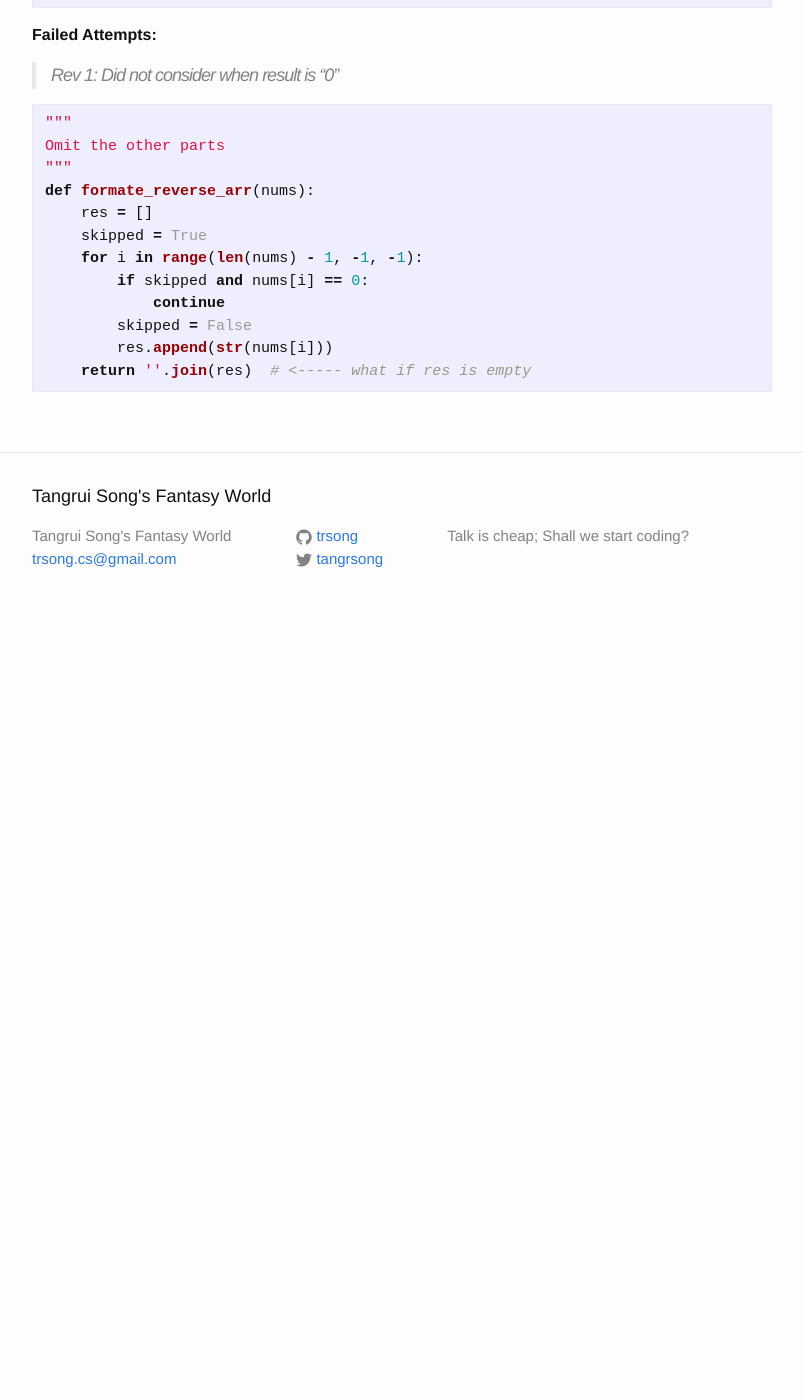
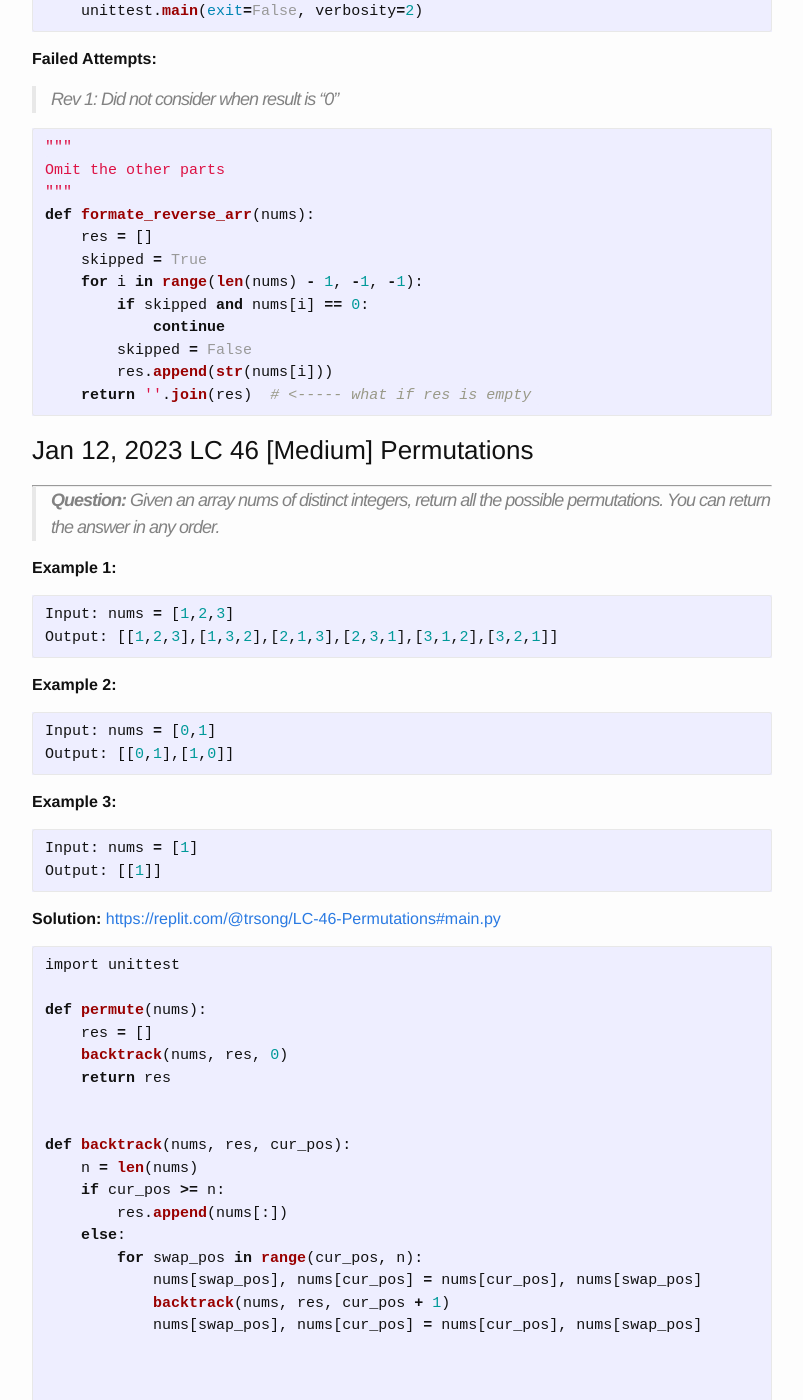
Before and after one commit to trsong/trsong.github.io, a Jekyll site: the page built from _posts/2023-01-01-DailyQuestions.md, in a window 1280 px wide and 1400 px high, scrolled down 23859 px. Shown: the whole window, without its empty margins (238-1041 px from the left). Built offline with Jekyll 4.4.1, drawn with Linux system fonts in a browser that asks for light colours; before the commit the page ends 24489 px from its top, so only the background shows below that; some of the changed text lies outside the part shown.

Commit message:
Add Jan 12 question.

````diff
--- a/_posts/2023-01-01-DailyQuestions.md
+++ b/_posts/2023-01-01-DailyQuestions.md
@@ -1115,3 +1115,85 @@ def formate_reverse_arr(nums):
         res.append(str(nums[i]))
     return ''.join(res)  # <----- what if res is empty
 ```
+
+### Jan 12, 2023 LC 46 \[Medium\] Permutations
+---
+> **Question:** Given an array nums of distinct integers, return all the possible permutations. You can return the answer in any order.
+
+**Example 1:**
+
+```py
+Input: nums = [1,2,3]
+Output: [[1,2,3],[1,3,2],[2,1,3],[2,3,1],[3,1,2],[3,2,1]]
+```
+
+**Example 2:**
+
+```py
+Input: nums = [0,1]
+Output: [[0,1],[1,0]]
+```
+
+**Example 3:**
+
+```py
+Input: nums = [1]
+Output: [[1]]
+```
+
+
+**Solution:** [https://replit.com/@trsong/LC-46-Permutations#main.py](https://replit.com/@trsong/LC-46-Permutations#main.py)
+
+```py
+import unittest
+
+def permute(nums):
+    res = []
+    backtrack(nums, res, 0)
+    return res
+
+
+def backtrack(nums, res, cur_pos):
+    n = len(nums)
+    if cur_pos >= n:
+        res.append(nums[:])
+    else:
+        for swap_pos in range(cur_pos, n):
+            nums[swap_pos], nums[cur_pos] = nums[cur_pos], nums[swap_pos]
+            backtrack(nums, res, cur_pos + 1)
+            nums[swap_pos], nums[cur_pos] = nums[cur_pos], nums[swap_pos]
+
+
+
+class PermuteSpec(unittest.TestCase):
+    def testExample1(self):
+        nums = [1, 2, 3]
+        expected = [
+            [1, 2, 3],
+            [1, 3, 2],
+            [2, 1, 3],
+            [2, 3, 1],
+            [3, 1, 2],
+            [3, 2, 1]
+        ]
+        self.assertCountEqual(expected, permute(nums))
+
+    def testExample2(self):
+        nums = [0, 1]
+        expected = [
+            [0, 1],
+            [1, 0]
+        ]
+        self.assertCountEqual(expected, permute(nums))
+
+    def testExample3(self):
+        nums = [1]
+        expected = [
+            [1]
+        ]
+        self.assertCountEqual(expected, permute(nums))
+
+
+if __name__ == '__main__':
+    unittest.main(exit=False, verbosity=2)
+```
````
